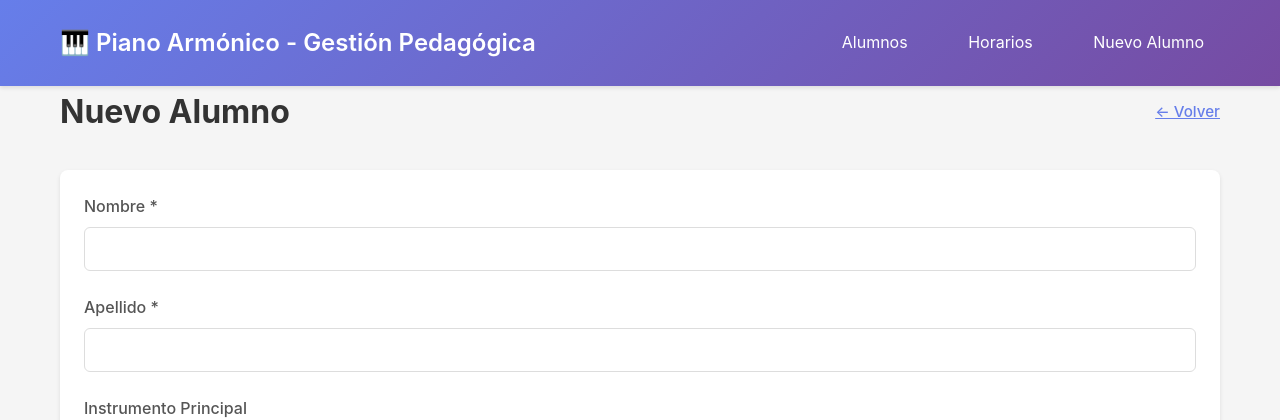
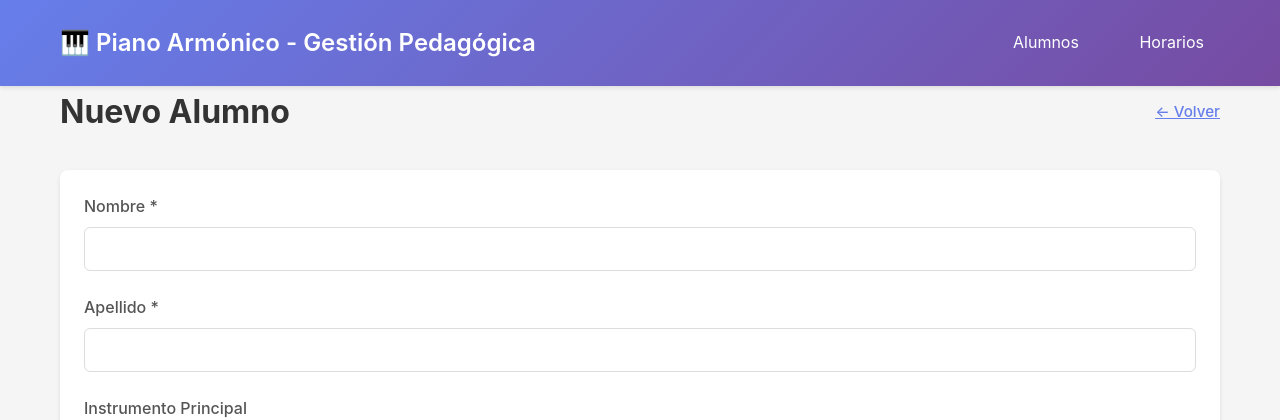
Before and after one commit to Pianowalker/Piano-Armonico---Pedagogic-Gestion, a Flask app: page /alumnos/nuevo in a window 1280 px wide. Shown: the top 420 px of the page. Run offline with Flask 3, Linux system fonts and the light colour scheme.

Commit message:
Elimino botón agregar alumno redundante

```diff
--- a/templates/base.html
+++ b/templates/base.html
@@ -13,7 +13,6 @@
             <nav>
                 <a href="{{ url_for('lista_alumnos') }}">Alumnos</a>
                 <a href="{{ url_for('horarios') }}">Horarios</a>
-                <a href="{{ url_for('nuevo_alumno') }}">Nuevo Alumno</a>
             </nav>
         </div>
     </header>
```
